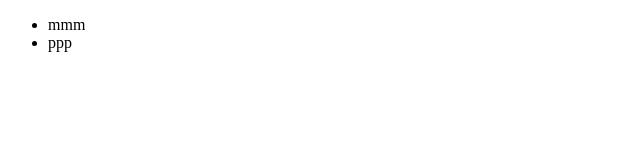
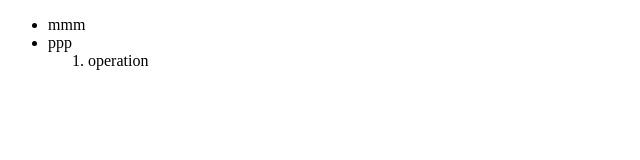
Before and after one commit to rindra36/hello-world, a plain HTML site: page index.html in a window 1280 px wide. Shown: the full height of the page, 0-640 px from the left. Drawn offline with Linux system fonts and the light colour scheme.

Commit message:
index.html modifié

```diff
--- a/index.html
+++ b/index.html
@@ -10,6 +10,9 @@
     <ul>
         <li>mmm</li>
         <li>ppp</li>
+        <ol>
+            <li>operation</li>
+        </ol>
     </ul>
 </body>
 
```
